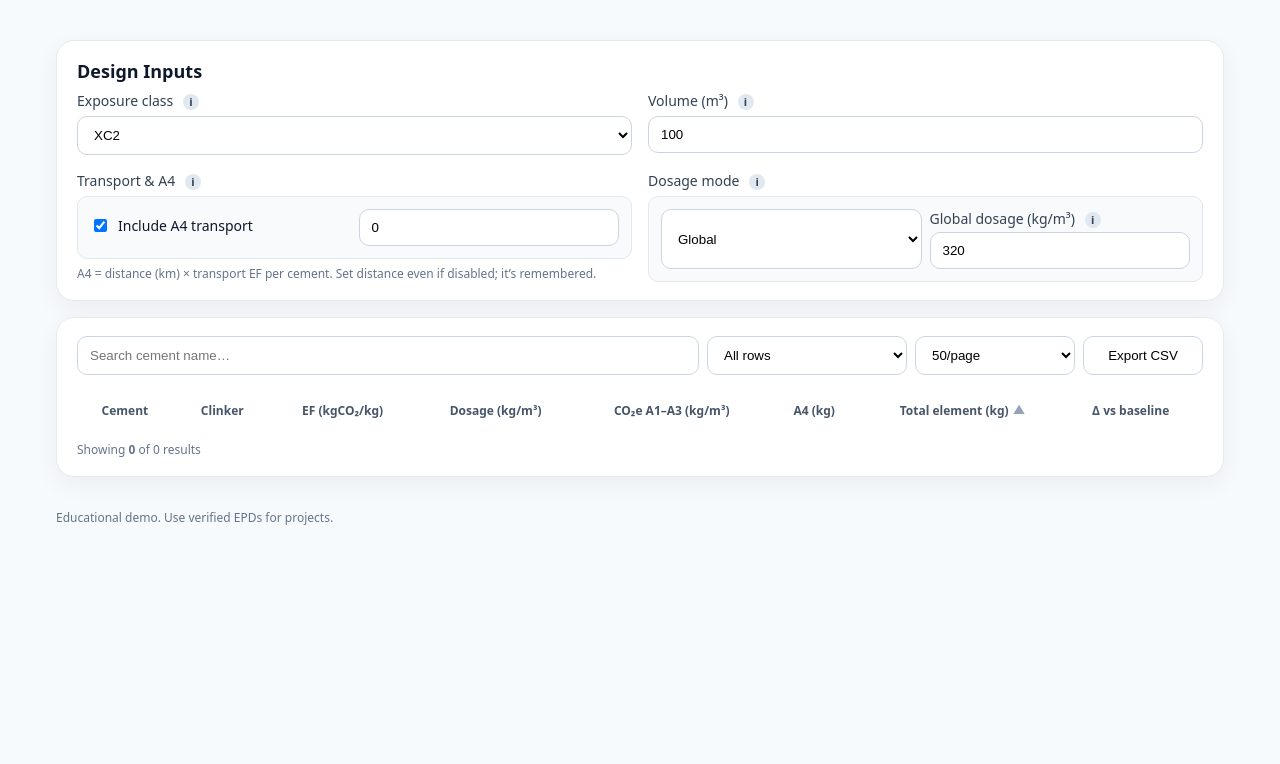
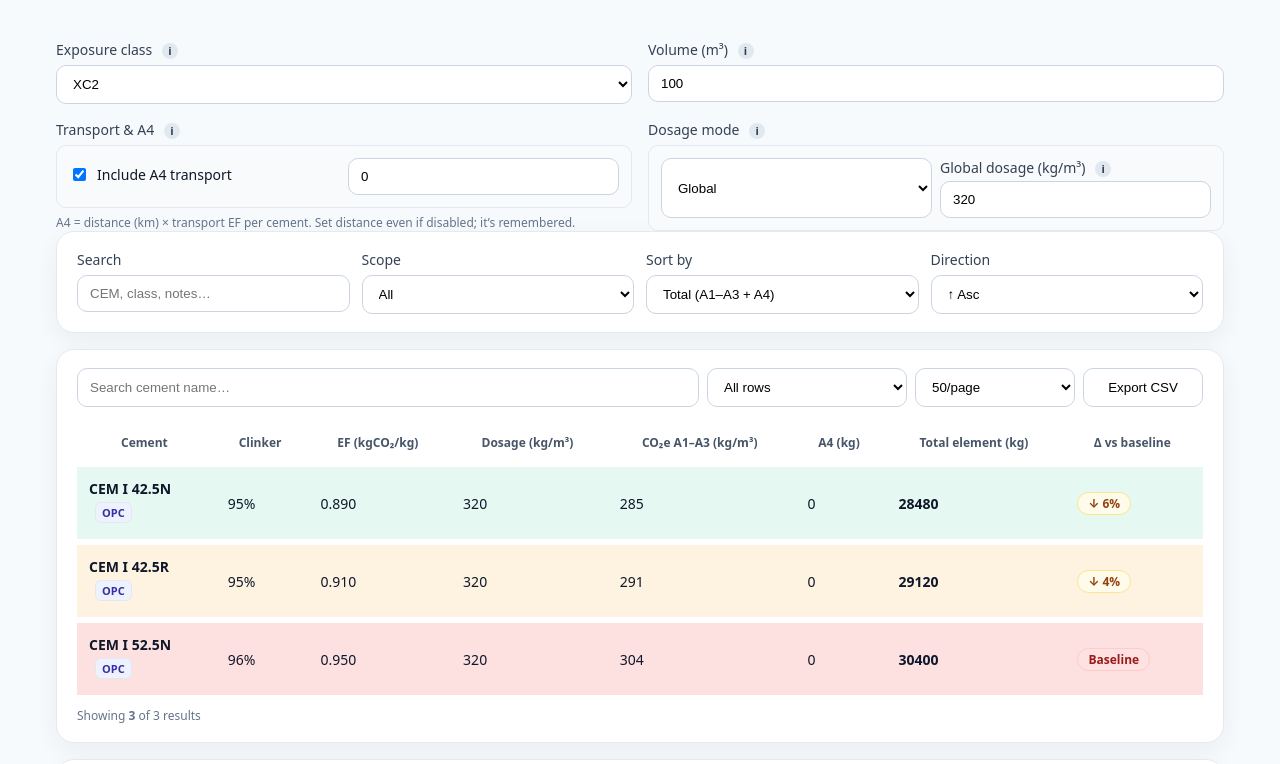
Before and after one commit to MarioSorgente/cement-lca, a Next.js app: page / in a window 1280 px wide. Shown: the top 764 px of the page. Built offline with nearby package versions, Linux system fonts and the light colour scheme.

Commit message:
Update index.tsx

```diff
--- a/pages/index.tsx
+++ b/pages/index.tsx
@@ -1,183 +1,193 @@
-import { useMemo, useState } from 'react'
+// pages/index.tsx
+import { useEffect, useMemo, useState } from 'react'
+import Head from 'next/head'
 import Inputs from '../components/Inputs'
 import ResultsTable from '../components/ResultsTable'
 import BarChart from '../components/BarChart'
 import { computeRows, opcWorstBaseline } from '../lib/calc'
-import { InputsState, ResultRow } from '../lib/types'
-
-/** Sort keys for the table (Strength removed) */
-type TableSortKey =
-  | 'cement'
-  | 'clinker'
-  | 'ef'
-  | 'dosage'
-  | 'a1a3'
-  | 'a4'
-  | 'total'
-  | 'reduction'
+import { Cement, InputsState, ResultRow } from '../lib/types'
 
 type Scope = 'all' | 'compatible' | 'common'
 
 export default function Home() {
-  // ----- Inputs block (NO strengthClass here) -----
+  const [cements, setCements] = useState<Cement[]>([])
+  const [loadError, setLoadError] = useState<string | null>(null)
+
   const [inputs, setInputs] = useState<InputsState>({
+    concreteStrength: 'C25/30',
     exposureClass: 'XC2',
     volumeM3: 100,
     distanceKm: 0,
     includeA4: true,
-    dosageMode: 'global',           // 'global' | 'perCement'
+    dosageMode: 'global',
     globalDosage: 320,
+    perCementDosage: {},
+    filters: { OPC: true, Slag: true, FlyAsh: true, Pozzolana: true, Limestone: true, CalcinedClay: true, Composite: true },
   })
 
-  // Table / chart UI state
   const [search, setSearch] = useState('')
+  const [pageSize, setPageSize] = useState(50)
+  const [sortKey, setSortKey] = useState<'cement'|'strength'|'clinker'|'ef'|'dosage'|'a1a3'|'a4'|'total'|'reduction'>('total')
+  const [sortDir, setSortDir] = useState<'asc'|'desc'>('asc')
   const [scope, setScope] = useState<Scope>('all')
-  const [pageSize, setPageSize] = useState<number>(50)
-  const [sortKey, setSortKey] = useState<TableSortKey>('total')
-  const [sortDir, setSortDir]   = useState<'asc' | 'desc'>('asc')
   const [selectedId, setSelectedId] = useState<string | null>(null)
-  const [perCementDosage, setPerCementDosage] = useState<Record<string, number>>({})
 
-  // ----- Calculate all rows from inputs -----
-  const allRows: ResultRow[] = useMemo(() => {
-    const rows = computeRows(inputs, perCementDosage)
-    // keep selected highlight valid
-    if (selectedId && !rows.find(r => r.cement.id === selectedId)) {
-      setSelectedId(null)
-    }
-    return rows
-  }, [inputs, perCementDosage])
-
-  // Baseline (worst OPC)
-  const baseline = opcWorstBaseline(allRows)
-  const baselineId = baseline?.cement.id
-
-  // Best row by total element (lowest total)
-  const bestId = useMemo(() => {
-    if (!allRows.length) return undefined
-    return allRows.reduce((m, r) => (r.totalElement < m.totalElement ? r : m), allRows[0]).cement.id
-  }, [allRows])
-
-  // ----- Filter by scope & search -----
-  const filtered = useMemo(() => {
-    let rows = allRows
-    if (scope === 'compatible') {
-      rows = rows.filter(r => r.exposureCompatible)
-    } else if (scope === 'common') {
-      rows = rows.filter(r => (r.cement as any).is_common)
-    }
-    if (search.trim()) {
-      const q = search.trim().toLowerCase()
-      rows = rows.filter(r => r.cement.cement_type.toLowerCase().includes(q))
-    }
-    return rows
-  }, [allRows, scope, search])
-
-  // ----- Sort -----
-  const rowsSorted = useMemo(() => {
-    const key = sortKey
-    const dir = sortDir === 'asc' ? 1 : -1
-    const get = (r: ResultRow) => {
-      switch (key) {
-        case 'cement':    return r.cement.cement_type
-        case 'clinker':   return r.cement.clinker_fraction
-        case 'ef':        return r.cement.co2e_per_kg_binder_A1A3
-        case 'dosage':    return r.dosageUsed
-        case 'a1a3':      return r.co2ePerM3_A1A3
-        case 'a4':        return r.a4Transport
-        case 'total':     return r.totalElement
-        case 'reduction': return r.gwpReductionPct
+  useEffect(() => {
+    async function load() {
+      try {
+        const res = await fetch('/data/cements.json')
+        if (!res.ok) throw new Error(`Failed to fetch cements.json (${res.status})`)
+        const arr: Cement[] = await res.json()
+        setCements(arr)
+      } catch (e: any) {
+        setLoadError(e?.message || 'Failed to load cement data')
       }
     }
-    return [...filtered].sort((a, b) => {
-      const av = get(a) as any
-      const bv = get(b) as any
-      if (typeof av === 'string' && typeof bv === 'string') {
-        return av.localeCompare(bv) * dir
+    load()
+  }, [])
+
+  // Baseline: worst OPC if present, else worst EF overall
+  const baseline = useMemo(() => opcWorstBaseline(cements), [cements])
+
+  // Compute all rows based on inputs and baseline EF
+  const rowsAll = useMemo<ResultRow[]>(() => {
+    return computeRows(cements, inputs, baseline?.ef ?? null)
+  }, [cements, inputs, baseline?.ef])
+
+  // Scope filter (all | exposure-compatible | marked common)
+  const rowsScoped = useMemo(() => {
+    if (scope === 'compatible') return rowsAll.filter(r => r.exposureCompatible)
+    if (scope === 'common')     return rowsAll.filter(r => r.cement.is_common)
+    return rowsAll
+  }, [rowsAll, scope])
+
+  // Text & tag-based filtering
+  const rowsFiltered = useMemo(() => {
+    const q = search.trim().toLowerCase()
+    const tagOn = inputs.filters
+    return rowsScoped.filter(r => {
+      // tag filters
+      const tagOk = r.tags.some(t => tagOn[t as keyof InputsState['filters']])
+      if (!tagOk) return false
+      // text search
+      if (!q) return true
+      const c = r.cement
+      const haystack = [
+        c.id, c.cement_type, c.standard, c.strength_class, c.early_strength,
+        ...(c.applications || []), c.notes || ''
+      ].join(' ').toLowerCase()
+      return haystack.includes(q)
+    })
+  }, [rowsScoped, search, inputs.filters])
+
+  // Sorting
+  const rowsSorted = useMemo(() => {
+    const arr = [...rowsFiltered]
+    const dir = sortDir === 'asc' ? 1 : -1
+    arr.sort((a, b) => {
+      switch (sortKey) {
+        case 'cement':   return a.cement.cement_type.localeCompare(b.cement.cement_type) * dir
+        case 'strength': return a.cement.strength_class.localeCompare(b.cement.strength_class) * dir
+        case 'clinker':  return (a.cement.clinker_fraction - b.cement.clinker_fraction) * dir
+        case 'ef':       return (a.cement.co2e_per_kg_binder_A1A3 - b.cement.co2e_per_kg_binder_A1A3) * dir
+        case 'dosage':   return (a.dosageUsed - b.dosageUsed) * dir
+        case 'a1a3':     return (a.co2ePerM3_A1A3 - b.co2ePerM3_A1A3) * dir
+        case 'a4':       return (a.a4Transport - b.a4Transport) * dir
+        case 'total':    return (a.totalElement - b.totalElement) * dir
+        case 'reduction':return (a.gwpReductionPct - b.gwpReductionPct) * dir
+        default:         return 0
       }
-      return (av - bv) * dir
     })
-  }, [filtered, sortKey, sortDir])
+    return arr
+  }, [rowsFiltered, sortKey, sortDir])
 
-  // Paging (simple “show first N rows” style)
-  const rowsForPage = useMemo(() => rowsSorted.slice(0, pageSize), [rowsSorted, pageSize])
+  const hasRows = rowsSorted.length > 0
+
+  // editor: update per-cement dosage
+  const handlePerCementDosageChange = (cementId: string, val: number) => {
+    setInputs(prev => ({
+      ...prev,
+      perCementDosage: { ...(prev.perCementDosage || {}), [cementId]: val }
+    }))
+  }
 
   return (
+    <>
+      <Head><title>Concrete LCA Comparator</title></Head>
       <div className="container">
-      {/* Design Inputs */}
-      <div className="card">
-        <div className="card-head">
-          <h2>Design Inputs</h2>
+        {loadError && (
+          <div className="card" style={{ background: '#fef2f2', border: '1px solid #fecaca', color: '#991b1b', marginBottom: 16 }}>
+            <div style={{ fontWeight: 700, marginBottom: 6 }}>Failed to load data</div>
+            <div className="small">{loadError}</div>
           </div>
-        {/* Inputs expects { state, setState } */}
+        )}
+
         <Inputs state={inputs} setState={setInputs} />
+
+        <div className="card" style={{ marginBottom: 16 }}>
+          <div className="grid" style={{ gridTemplateColumns: '1fr 1fr 1fr 1fr', gap: 12 }}>
+            <div>
+              <label className="label">Search</label>
+              <input className="input" placeholder="CEM, class, notes…" value={search}
+                     onChange={(e) => setSearch(e.target.value)} />
+            </div>
+            <div>
+              <label className="label">Scope</label>
+              <select className="select" value={scope} onChange={(e) => setScope(e.target.value as Scope)}>
+                <option value="all">All</option>
+                <option value="compatible">Exposure-compatible</option>
+                <option value="common">Common</option>
+              </select>
+            </div>
+            <div>
+              <label className="label">Sort by</label>
+              <select className="select" value={sortKey}
+                      onChange={(e) => setSortKey(e.target.value as typeof sortKey)}>
+                <option value="total">Total (A1–A3 + A4)</option>
+                <option value="a1a3">A1–A3 (binder)</option>
+                <option value="a4">A4 transport</option>
+                <option value="ef">EF per kg binder</option>
+                <option value="dosage">Dosage (kg/m³)</option>
+                <option value="clinker">Clinker fraction</option>
+                <option value="cement">Cement type</option>
+                <option value="strength">Strength class</option>
+                <option value="reduction">% better vs baseline</option>
+              </select>
+            </div>
+            <div>
+              <label className="label">Direction</label>
+              <select className="select" value={sortDir}
+                      onChange={(e) => setSortDir(e.target.value as typeof sortDir)}>
+                <option value="asc">↑ Asc</option>
+                <option value="desc">↓ Desc</option>
+              </select>
+            </div>
+          </div>
         </div>
 
-      {/* Table */}
         <ResultsTable
-        rows={rowsForPage}
+          rows={rowsSorted.slice(0, pageSize)}
           pageSize={pageSize}
-        onPageSize={setPageSize}
-        sortKey={sortKey}
-        sortDir={sortDir}
-        onSortChange={(k: TableSortKey) => {
-          setSortDir(d => (k === sortKey ? (d === 'asc' ? 'desc' : 'asc') : 'asc'))
-          setSortKey(k)
-        }}
-        search={search}
-        onSearch={setSearch}
-        scope={scope}
-        onScope={setScope}
-        onExport={() => {
-          // basic CSV export of current page
-          const header = [
-            'cement', 'clinker(%)','EF(kgCO2/kg)',
-            'dosage(kg/m3)','A1A3(kg/m3)','A4(kg)','total(kg)','reduction(%)'
-          ]
-          const lines = rowsForPage.map(r => {
-            return [
-              r.cement.cement_type,
-              Math.round(r.cement.clinker_fraction*100),
-              r.cement.co2e_per_kg_binder_A1A3.toFixed(3),
-              Math.round(r.dosageUsed),
-              Math.round(r.co2ePerM3_A1A3),
-              Math.round(r.a4Transport),
-              Math.round(r.totalElement),
-              r.gwpReductionPct.toFixed(0)
-            ].join(',')
-          })
-          const csv = [header.join(','), ...lines].join('\n')
-          const blob = new Blob([csv], {type:'text/csv'})
-          const url = URL.createObjectURL(blob)
-          const a = document.createElement('a')
-          a.href = url
-          a.download = 'cement-comparison.csv'
-          a.click()
-          URL.revokeObjectURL(url)
-        }}
-        onRowClick={setSelectedId}
+          setPageSize={setPageSize}
           selectedId={selectedId}
-        bestId={bestId}
-        baselineId={baselineId}
-        dosageMode={inputs.dosageMode}
-        perCementDosage={perCementDosage}
-        onPerCementDosageChange={(id, val) => {
-          setPerCementDosage(prev => ({ ...prev, [id]: val }))
-        }}
+          setSelectedId={setSelectedId}
+          inputs={inputs}
+          setInputs={setInputs}
+          onPerCementDosageChange={handlePerCementDosageChange}
+          bestId={rowsSorted[0]?.cement.id}
+          baselineId={baseline?.id || null}
         />
 
-      {/* Chart */}
+        {hasRows && (
           <BarChart
-        rows={rowsSorted}                 // show all bars
-        bestId={bestId}
-        opcBaselineId={baselineId}
-        baselineEf={baseline?.cement.co2e_per_kg_binder_A1A3}
-        baselineLabel={baseline?.cement.cement_type}
+            rows={rowsSorted}
+            bestId={rowsSorted[0]?.cement.id}
+            opcBaselineId={baseline?.id}
+            baselineEf={baseline?.ef}
+            baselineLabel={baseline?.label}
           />
-
-      <div className="footer small">
-        Educational demo. Use verified EPDs for projects.
+        )}
       </div>
-    </div>
+    </>
   )
 }
```
Lines whose indentation alone changed are shown as unchanged.
